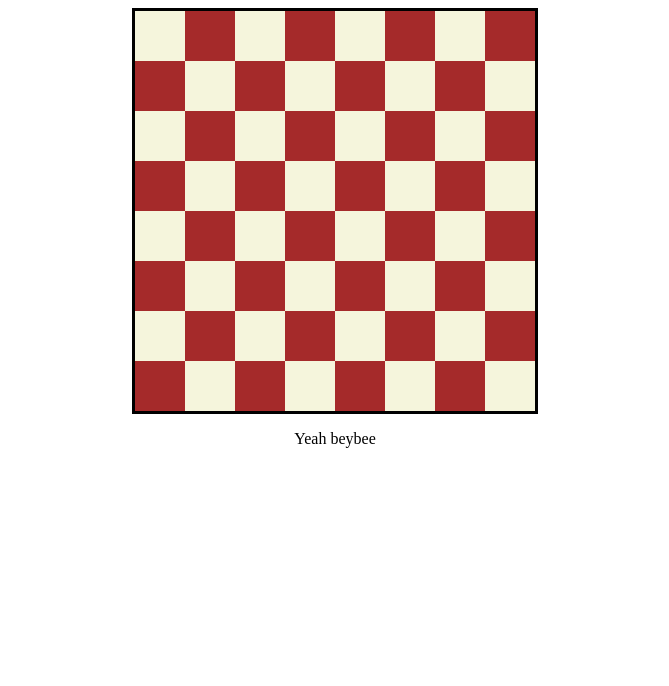
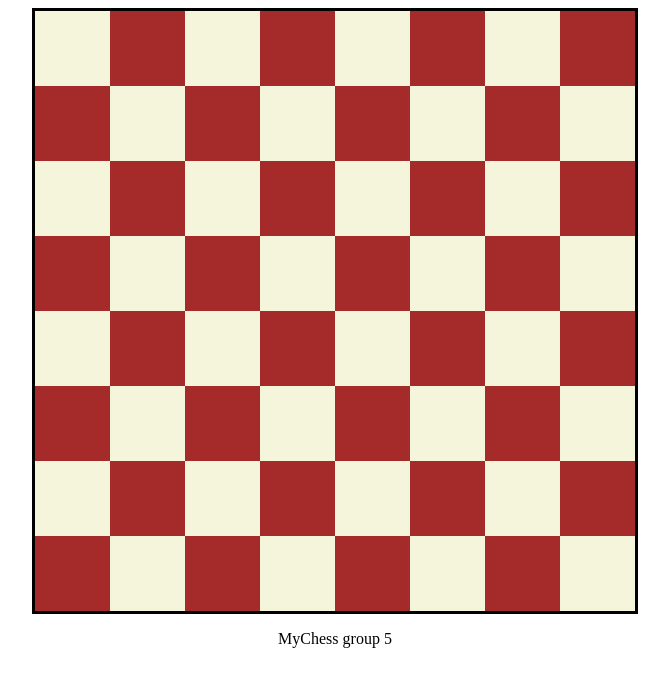
Before and after one commit to a-hegarty/CSC1046_Chess_Group_5, a plain HTML site: page sample chess/chess.html in a window 1280 px wide. Shown: the whole page, without its empty margins (305-974 px from the left). Drawn offline with Linux system fonts and the light colour scheme.

Commit message:
added comments - AH

```diff
--- a/sample chess/chess.css
+++ b/sample chess/chess.css
@@ -4,7 +4,6 @@ body {
 }
 
 canvas {
-    background-color: beige;
     border: solid;
     margin: auto;
     display: block;
--- a/sample chess/chess.html
+++ b/sample chess/chess.html
@@ -5,10 +5,10 @@
 </head>
 
 <body>
-    <canvas height="400" width="400"></canvas>
+    <canvas height="600" width="600"></canvas>
     <!-- height and width attributs must be applied in the html element
      if they are applied in the css file the checkerboard gets stretched, which we dint want -->
 
-    <p>Yeah beybee</p>
+    <p>MyChess group 5</p>
     <script src="chess_Code.js"></script>
 </body>
--- a/sample chess/chess_Code.js
+++ b/sample chess/chess_Code.js
@@ -1,17 +1,20 @@
 const canvas = document.querySelector("canvas");
 const ctx = canvas.getContext("2d");
 
-const square_Size = 50;
-//setting the square size to 50 locks keeps the board at 8*8 squares,
+const square_Size = 75;
+//setting the square size to 75 keeps the board at 8*8 squares,
 //standard chessboard size
 
-//fucntion prints a checkerboard proportional to the dimensions of the canvas element
+//fucntion prints a checkerboard using the dimensions of the canvas element and square_Size const
 function checkerboard() {
+    //for loops make the grid for the board, drawing squares
     for (let row = 0; row < canvas.height / square_Size; row++){
         for (let collumn = 0; collumn < canvas.width / square_Size; collumn++){
             const x = collumn * square_Size;
             const y = row * square_Size;
 
+            //if statement lets the squares be different colours
+            //beige and brown chosen so black and white pieces can be clearly seen on both kinds of squares
             if((row + collumn) % 2 === 0){
                 ctx.fillStyle = "beige";
             } else {
```
